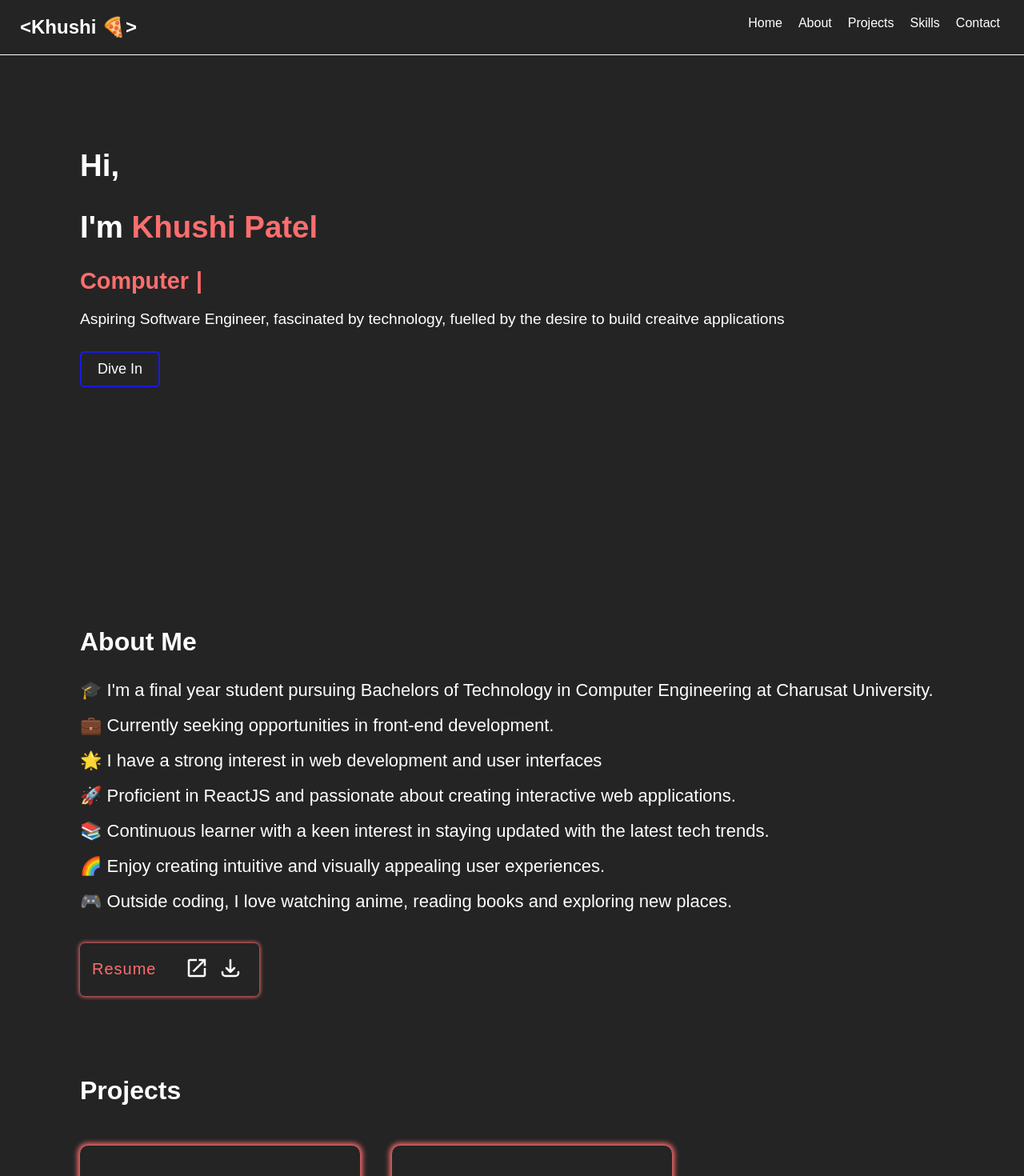
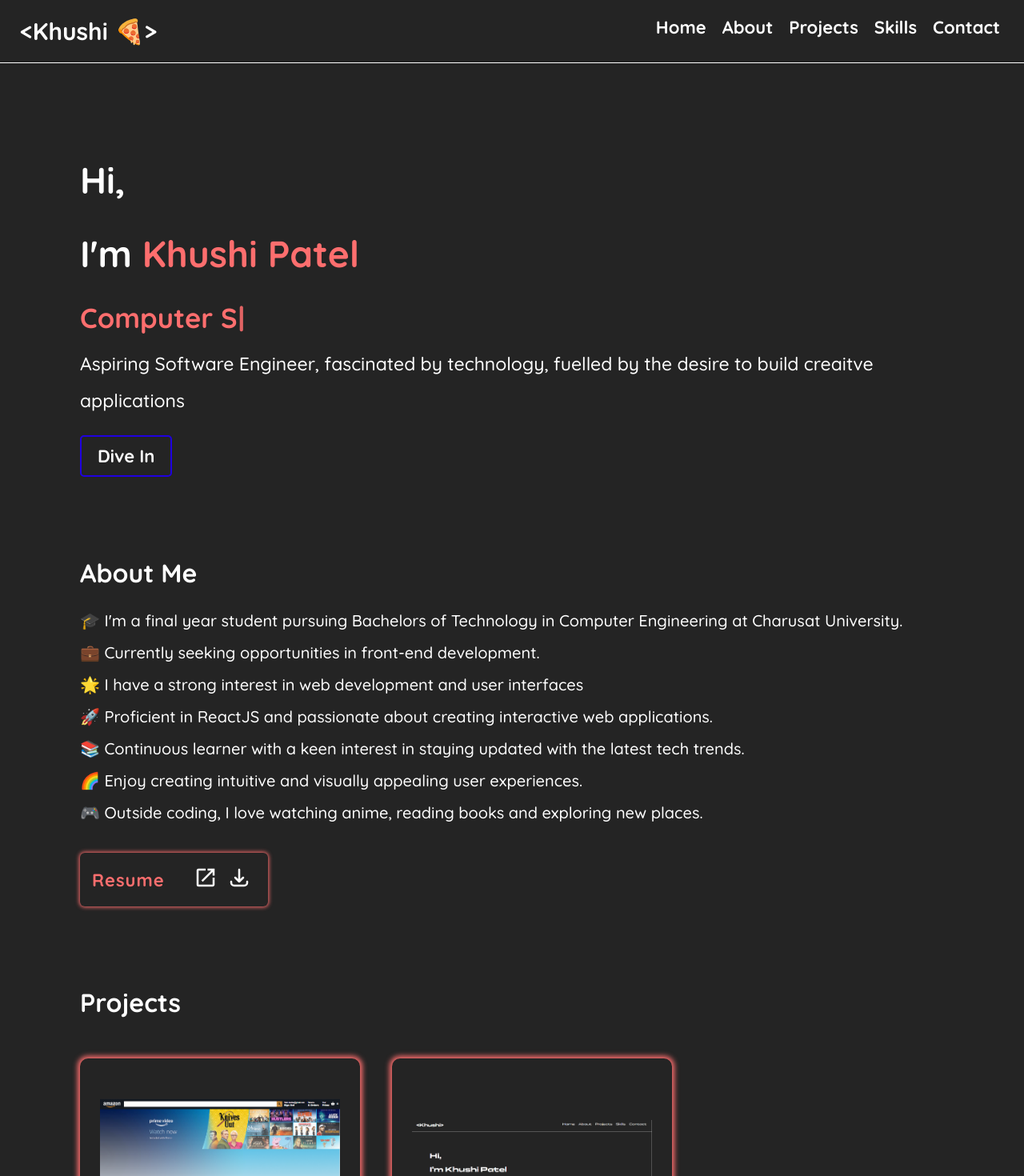
Before and after one commit to khushie45/portfolio-website, a React (Vite) app: page / in a window 1280 px wide. Shown: the top 1470 px of the page at 80% size. Built offline with nearby package versions, Linux system fonts and the light colour scheme; some icons are missing; a web font is replaced by a local one.

Commit message:
Font changed and updated some styles.

```diff
--- a/index.html
+++ b/index.html
@@ -5,11 +5,11 @@
     <meta name="viewport" content="width=device-width, initial-scale=1.0" />
     <link rel="preconnect" href="https://fonts.googleapis.com">
     <link rel="preconnect" href="https://fonts.gstatic.com" crossorigin>
-    <link href="https://fonts.googleapis.com/css2?family=REM:wght@400;500&display=swap" rel="stylesheet">
-    <link
+    <link href="https://fonts.googleapis.com/css2?family=Quicksand:wght@500;700&family=REM:wght@400;500&display=swap" rel="stylesheet">
+    <!-- <link
       href="https://api.fontshare.com/css?f[]=panchang@500,600,700&display=swap"
       rel="stylesheet"
-    />
+    /> -->
     <title>Khushi's Portfolio</title>
   </head>
   <body>
--- a/src/App.css
+++ b/src/App.css
@@ -10,12 +10,12 @@
 }
 
 body {
-    font-family: 'panchang', sans-serif;
+    font-family: 'Quicksand', sans-serif;
     background-color: rgb(36, 36, 36);
     /* color: rgb(246, 66, 96); */
     color: white;
 }
 
 .toaster {
-    font-family: 'rem', sans-serif;
+    font-family: 'Quicksand', sans-serif;
 }
--- a/src/components/AboutMe.css
+++ b/src/components/AboutMe.css
@@ -1,7 +1,7 @@
 @media (min-width: 320px) and (max-width: 480px) {
     body {
         .about {
-            margin: 350px 20px 100px 20px;
+            margin: 230px 20px 100px 20px;
         }
 
         .about--info {
@@ -16,14 +16,14 @@
 }
 
 .about {
-    margin: 300px 100px 100px 100px;
+    margin: 100px;
 }
 
 .about--info {
-    font-family: 'REM', sans-serif;
+    font-family: 'quicksand', sans-serif;
     margin-top: 20px;
     line-height: 2;
-    font-size: 22px;
+    font-size: 20px;
 }
 
 .about--info li {
@@ -56,13 +56,14 @@
 .about--button--resume {
     background-color: inherit;
     border: none;
-    font-family: 'panchang', sans-serif;
+    font-family: 'quicksand', sans-serif;
     color: rgb(254, 110, 110);;
     display: flex;
     align-items: center;
     padding: 15px;
     box-shadow: 0 0 5px 1px rgb(254, 110, 110);
-    font-size: 20px;
+    font-size: 22px;
+    font-weight: 700;
     letter-spacing: 1px;
     border-radius: 6px;
     margin-top: 30px;
--- a/src/components/ContactForm.css
+++ b/src/components/ContactForm.css
@@ -7,6 +7,7 @@
         .contact h3 {
             margin: 20px 0;
             letter-spacing: 2px;
+            font-size: 21px;
         }
 
         .contact--form input, textarea{
@@ -60,7 +61,7 @@
 .contact h3 {
     margin: 30px 0;
     letter-spacing: 3px;
-    font-family: 'rem';
+    font-family: 'quicksand';
     font-size: 25px;
 }
 
@@ -72,7 +73,7 @@
 
 .contact--form input, textarea{
     font-size: 18px;
-    font-family: 'rem', sans-serif;
+    font-family: 'quicksand', sans-serif;
     background-color: inherit;
     border: 2px solid white;
     border-radius: 5px;
@@ -92,8 +93,9 @@
     border-radius: 5px;
     border: 2px solid white;
     background-color: inherit;
-    font-family: 'panchang', sans-serif;
-    font-size: 15px;
+    font-family: 'quicksand', sans-serif;
+    font-size: 18px;
+    font-weight: 700;
     color: white;
 }
 
@@ -116,7 +118,7 @@
 }
 
 .contact--mail p {
-    font-family: 'rem';
+    font-family: 'quicksand';
     font-size: 22px;
     letter-spacing: 0.5px;
     line-height: 2;
--- a/src/components/Footer.css
+++ b/src/components/Footer.css
@@ -27,5 +27,5 @@
 
 .footer p {
     margin-top: 20px;
-    font-size: large;
+    font-size: 22px;
 }
--- a/src/components/Header.css
+++ b/src/components/Header.css
@@ -16,7 +16,7 @@
             top: 71px;
             background-color: #3f3f3f;
             border-bottom-left-radius: 10px;
-            font-size: 17px;
+            font-size: 20px;
             height: calc(100vh - 60vh);
             /* transition: all 0.3s ease-in; */
             overflow: hidden;
@@ -39,6 +39,8 @@
 }
 
 .navbar {
+    font-size: 22px;
+    font-weight: 700;
     position: sticky;
     top: 0;
     z-index: 1;
@@ -53,7 +55,9 @@
 }
 
 .container h1 {
+    font-size: 30px;
     margin-left: 5px;
+    font-weight: 700;
 }
 
 .container h1:hover {
--- a/src/components/Home.css
+++ b/src/components/Home.css
@@ -9,7 +9,7 @@
 .home {
     margin: 100px;
     line-height: 2;
-    font-size: larger;
+    font-size: 23px;
 }
 
 .home span {
@@ -17,8 +17,9 @@
 }
 
 .home--button {
-    font-family: 'panchang', sans-serif;
-    font-size: 18px;
+    font-family: 'quicksand', sans-serif;
+    font-size: 22px;
+    font-weight: 700;
     margin-top: 20px;
     padding: 10px 20px;
     background: none;
--- a/src/components/Project.css
+++ b/src/components/Project.css
@@ -1,7 +1,7 @@
 @media (min-width: 320px) and (max-width: 480px) {
     body {
         .project {
-            margin: 20px;
+            margin: 20px 20px 80px;
         }
 
         .project--card {
@@ -29,7 +29,7 @@
     border-radius: 10px;
     /* background-color: rgb(128, 127, 127); */
     box-shadow: 0 0 6px 3px rgb(254, 110, 110);
-    font-family: 'rem', sans-serif;
+    font-family: 'quicksand', sans-serif;
 }
 
 .project--item:hover {
@@ -53,6 +53,7 @@
 
 .project--info {
     padding: 10px;
+    font-size: 18px;
 }
 
 .project--info h2 {
@@ -67,7 +68,7 @@
 
 .project--info p {
     margin: 20px 0;
-    line-height: 1.6;
+    line-height: 1.7;
 }
 
 .project--info--button {
@@ -85,8 +86,9 @@
     padding: 10px;
     border: 1px solid;
     border-radius: 5px;
-    font-family: 'rem', sans-serif;
-    font-size: 13px;
+    font-family: 'quicksand', sans-serif;
+    font-size: 14px;
+    font-weight: 700;
 }
 
 .project--info--button button:hover {
--- a/src/components/Skills.css
+++ b/src/components/Skills.css
@@ -1,11 +1,11 @@
 @media (min-width: 320px) and (max-width: 480px) {
     body {
         .skills {
-            margin: 20px;
+            margin: 20px 20px 50px;
         }
 
         .skills--section {
-            font-size: 10px;
+            font-size: 9px;
         }
 
         .skills--section button {
@@ -32,8 +32,8 @@
 
 .skills--section {
     margin-top: 40px;
-    font-family: 'rem', sans-serif;
-    font-size: 22px;
+    font-family: 'quicksand', sans-serif;
+    font-size: 20px;
     display: flex;
 }
 
@@ -45,8 +45,8 @@
     /* box-shadow: 0 4px 5px 3px rgb(254, 110, 110); */
     /* animation: glow 10s linear infinite; */
     background-color: inherit;
-    font-family: 'panchang', sans-serif;
-    font-size: 15px;
+    font-family: 'quicksand', sans-serif;
+    font-size: 18px;
     color: white;
 }
 
@@ -74,7 +74,7 @@
 
 .skills--learningPath {
     margin-top: 30px;
-    font-family: 'rem', sans-serif;
+    font-family: 'quicksand', sans-serif;
     font-size: 22px;
 }
 
```
